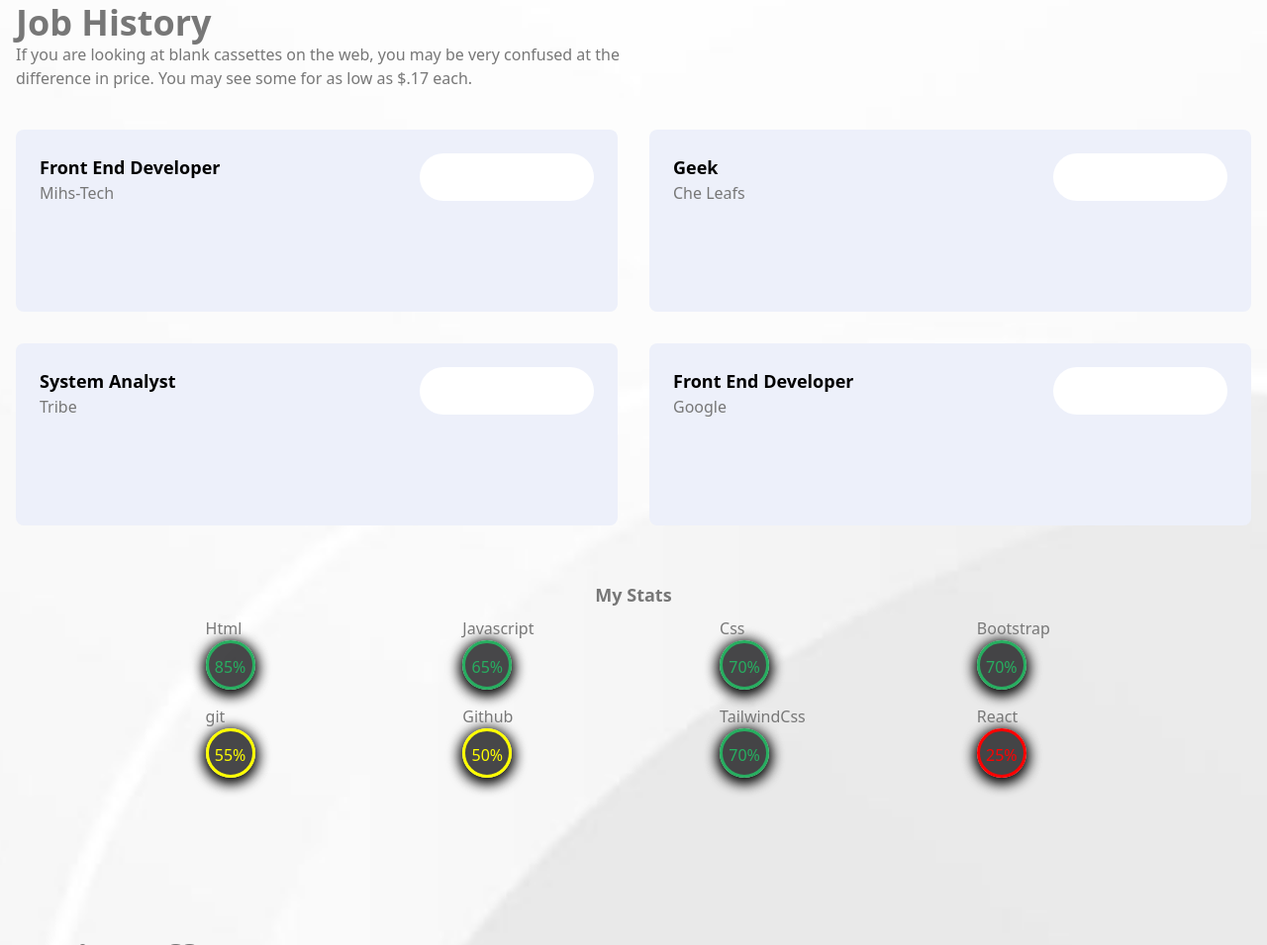
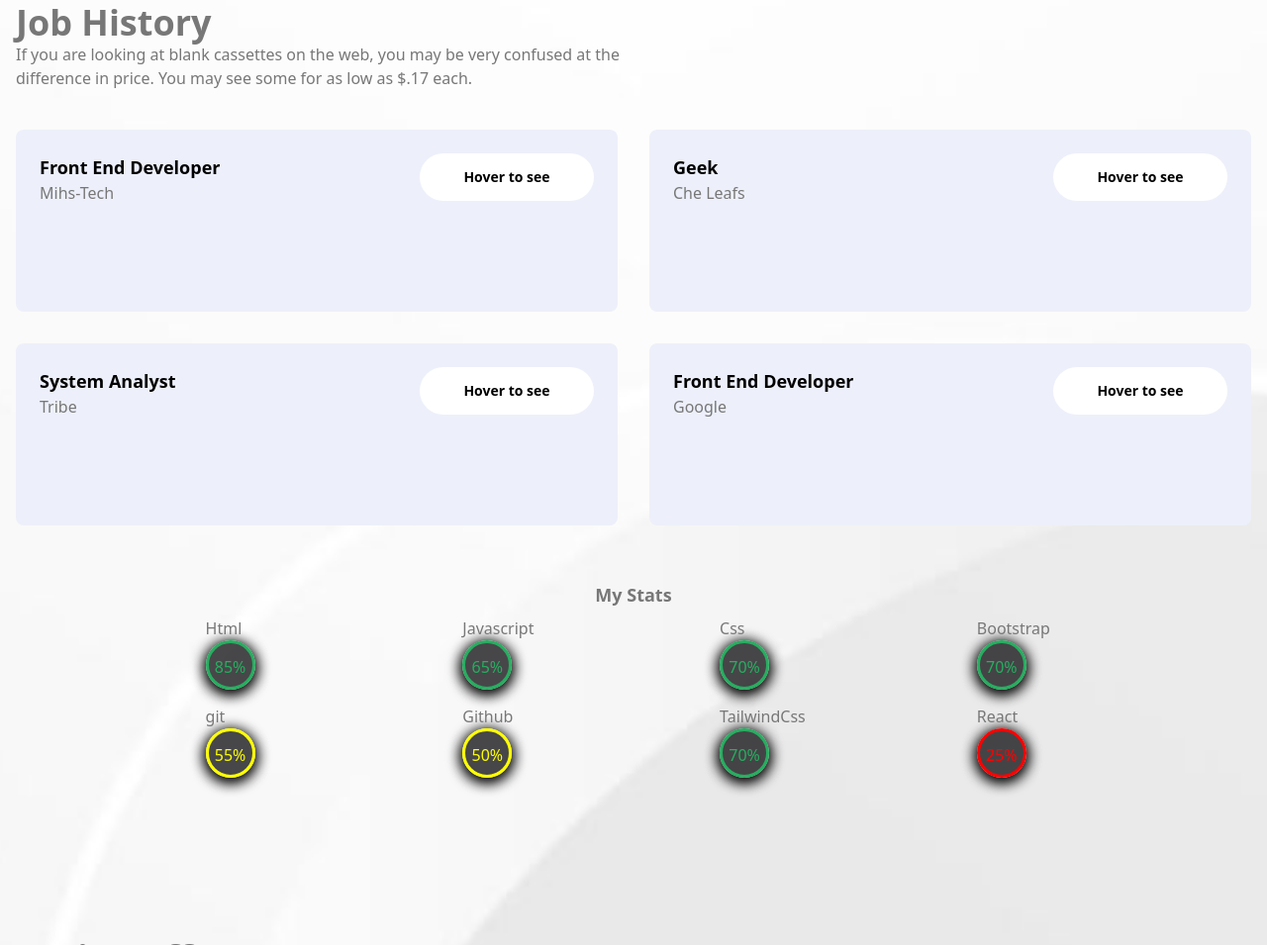
Before and after one commit to CHIBUZOR-coder/Intern_Portfolio, a website: page index.html in a window 1280 px wide. Shown: the part 2409-3364 px from the top of the page at 99% size. Drawn offline with Linux system fonts and the light colour scheme.

Commit message:
added content to hova class

```diff
--- a/index.html
+++ b/index.html
@@ -511,10 +511,10 @@
                         <div class="geekcontent ">
                             <div class="">
                                 <p class="compny">Front End Developer</p>
-                                <p class="company" >Mihs-Tech</p>
+                                <p class="company">Mihs-Tech</p>
                             </div>
                             <div class="gleekchild ">
-
+                                <p class="hova">Hover to see</p>
                             </div>
                         </div>
 
@@ -524,10 +524,10 @@
                         <div class="geekcontent ">
                             <div class="">
                                 <p class="compny">Geek</p>
-                                <p class="company" >Che Leafs</p>
+                                <p class="company">Che Leafs</p>
                             </div>
                             <div class="gleekchild ">
-
+                                <p class="hova">Hover to see</p>
                             </div>
                         </div>
                     </div>
@@ -536,10 +536,10 @@
                         <div class="geekcontent ">
                             <div class="">
                                 <p class="compny">System Analyst</p>
-                                <p class="company" >Tribe</p>
+                                <p class="company">Tribe</p>
                             </div>
                             <div class="gleekchild ">
-
+                                <p class="hova">Hover to see</p>
                             </div>
                         </div>
                     </div>
@@ -549,10 +549,10 @@
                         <div class="geekcontent ">
                             <div class="">
                                 <p class="compny">Front End Developer</p>
-                                <p class="company" >Google</p>
+                                <p class="company">Google</p>
                             </div>
                             <div class="gleekchild ">
-
+                                <p class="hova">Hover to see</p>
                             </div>
                         </div>
                     </div>
--- a/input.css
+++ b/input.css
@@ -578,7 +578,7 @@
 }
 
 .gleekchild{
-    @apply  top-10 right-10 w-44 h-12 bg-white rounded-full
+    @apply  top-10 right-10 w-44 h-12 bg-white rounded-full flex flex-col justify-center items-center
 }
 
 .geekcontent{
@@ -589,7 +589,9 @@
     @apply text-black font-bold text-lg
 }
 
-
+.hova{
+    @apply text-black font-bold text-sm
+}
 
 
 
```
Also changed, not shown: style.css. Lines whose indentation alone changed are shown as unchanged.
